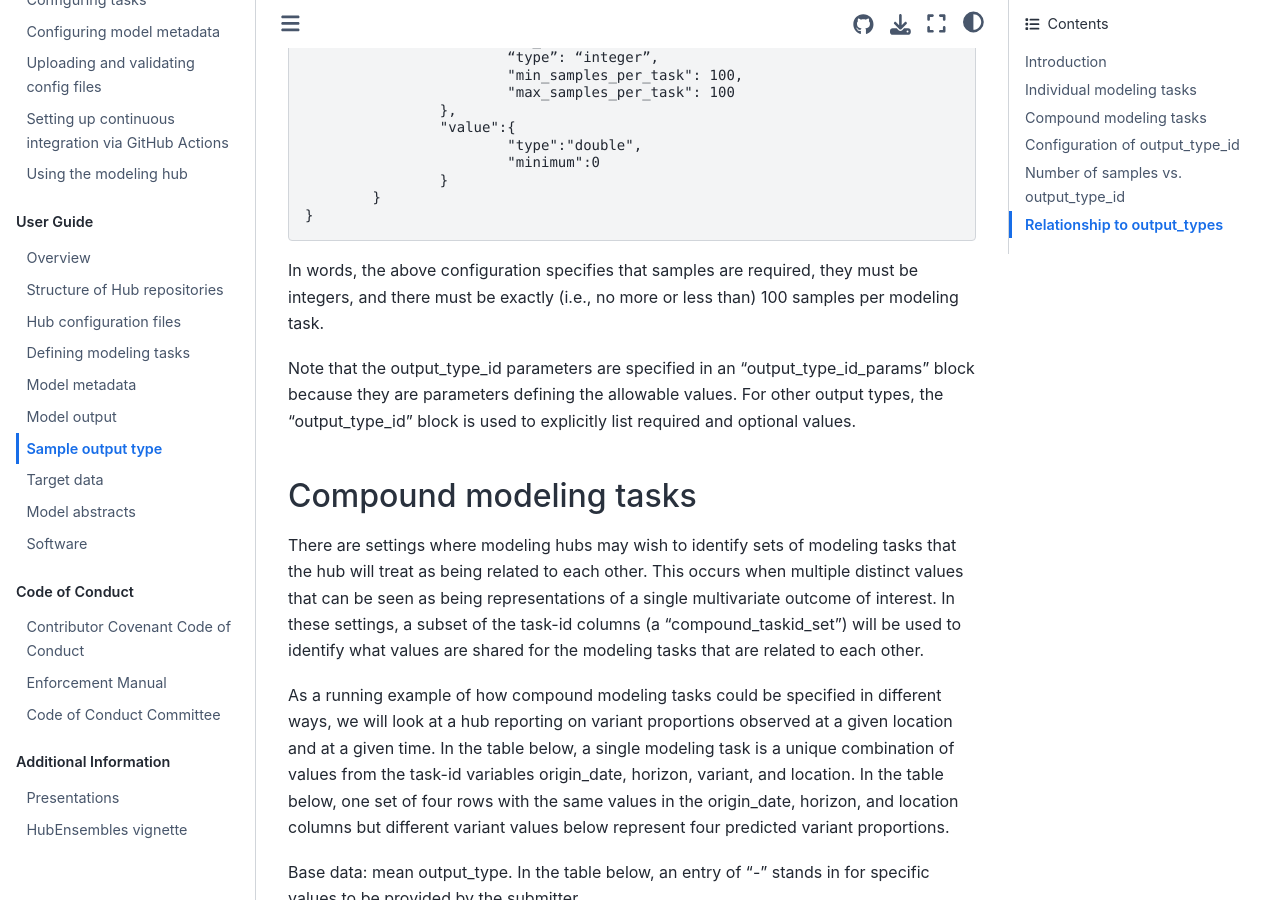
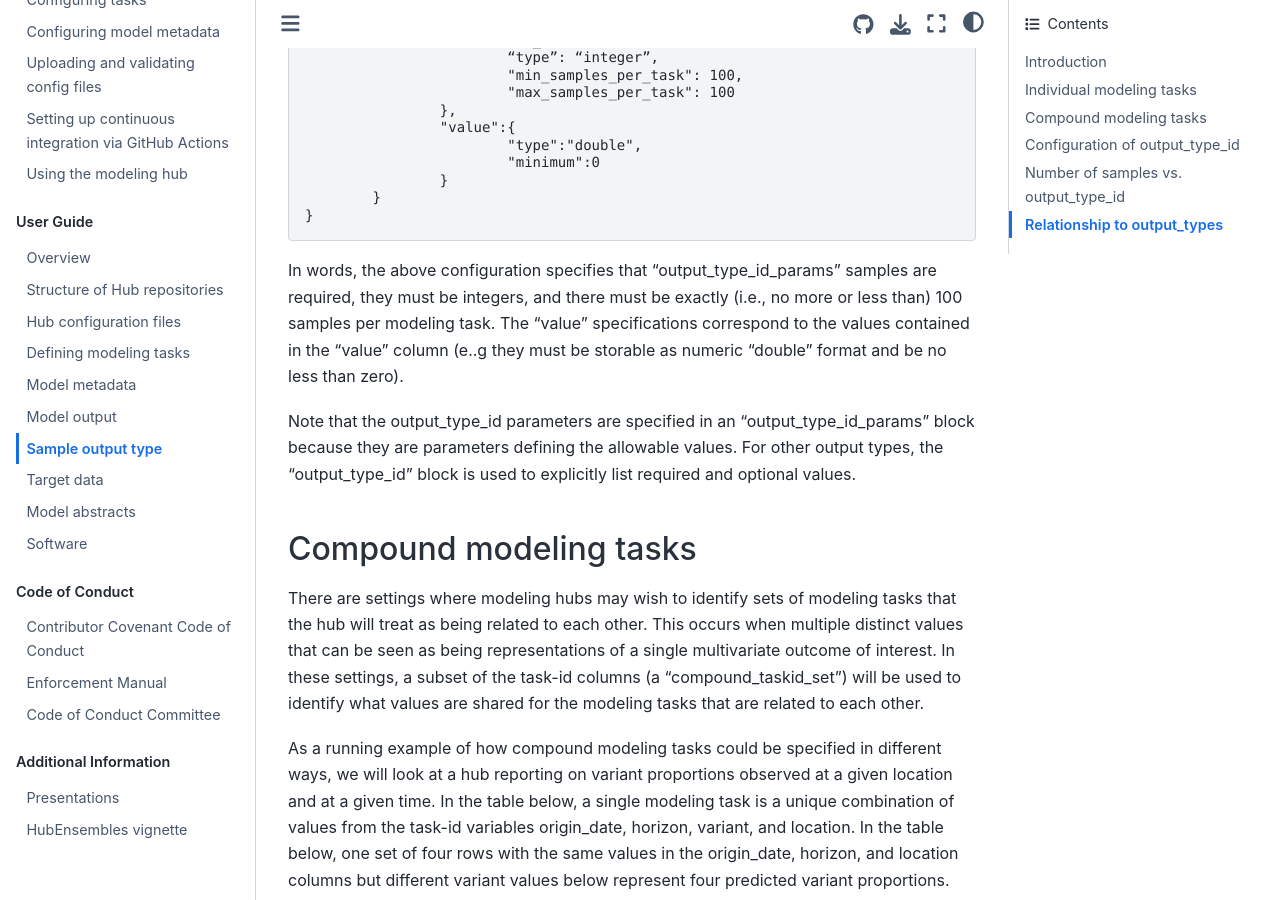
Before and after one commit to hubverse-org/hubDocs, a Sphinx documentation site: the page built from docs/source/user-guide/sample-output-type.md, in a window 1280 px wide and 900 px high, scrolled down 2078 px. Built offline with Sphinx 7.4.7 and the Sphinx Book theme 1.1.4, drawn with Linux system fonts in a browser that asks for light colours.

Commit message:
Update sample-output-type.md

````diff
--- a/docs/source/user-guide/sample-output-type.md
+++ b/docs/source/user-guide/sample-output-type.md
@@ -56,7 +56,7 @@ In this setting, a hub will specify a minimum and maximum number of required sam
 }
 ```
 
-In words, the above configuration specifies that samples are required, they must be integers, and there must be exactly (i.e., no more or less than) 100 samples per modeling task.
+In words, the above configuration specifies that  "output_type_id_params" samples are required, they must be integers, and there must be exactly (i.e., no more or less than) 100 samples per modeling task. The "value" specifications correspond to the values contained in the "value" column (e..g they must be storable as numeric "double" format and be no less than zero).
 
 Note that the output_type_id parameters are specified in an “output_type_id_params” block because they are parameters defining the allowable values. For other output types, the “output_type_id” block is used to explicitly list required and optional values.
 
````
